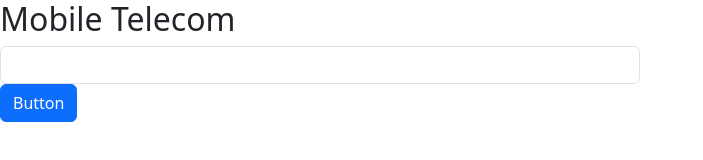
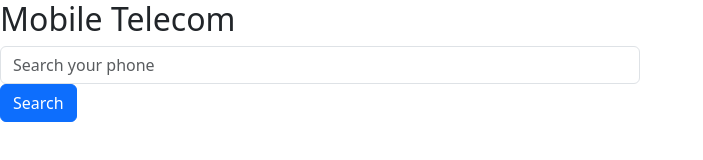
Before and after one commit to Flocky05/Mobile-Telecom, a plain HTML site: page index.html in a window 1280 px wide. Shown: the whole page, without its empty margins (0-703 px from the left). Drawn offline with nearby package versions, Linux system fonts and the light colour scheme; no server answers.

Commit message:
added search button

```diff
--- a/index.html
+++ b/index.html
@@ -20,8 +20,8 @@
   </header>
   <!-- search box -->
     <section>
-        <input type="text" class="form-control w-50" id="mobileId" aria-describedby="emailHelp">
-        <button class="btn btn-primary" type="submit">Button</button>
+        <input type="text" class="form-control w-50" id="mobileId" Placeholder="Search your phone">
+        <button class="btn btn-primary" type="submit">Search</button>
     </section>
     <main class="container">
        <section >
```
